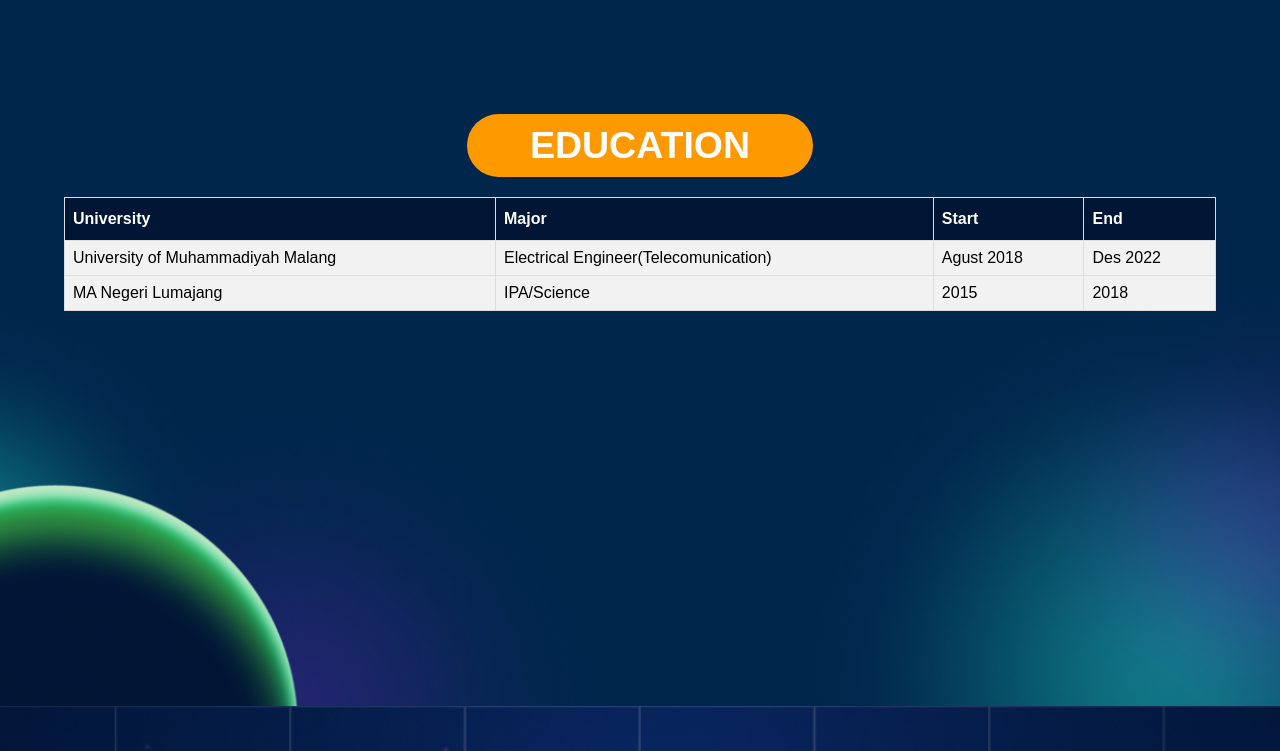
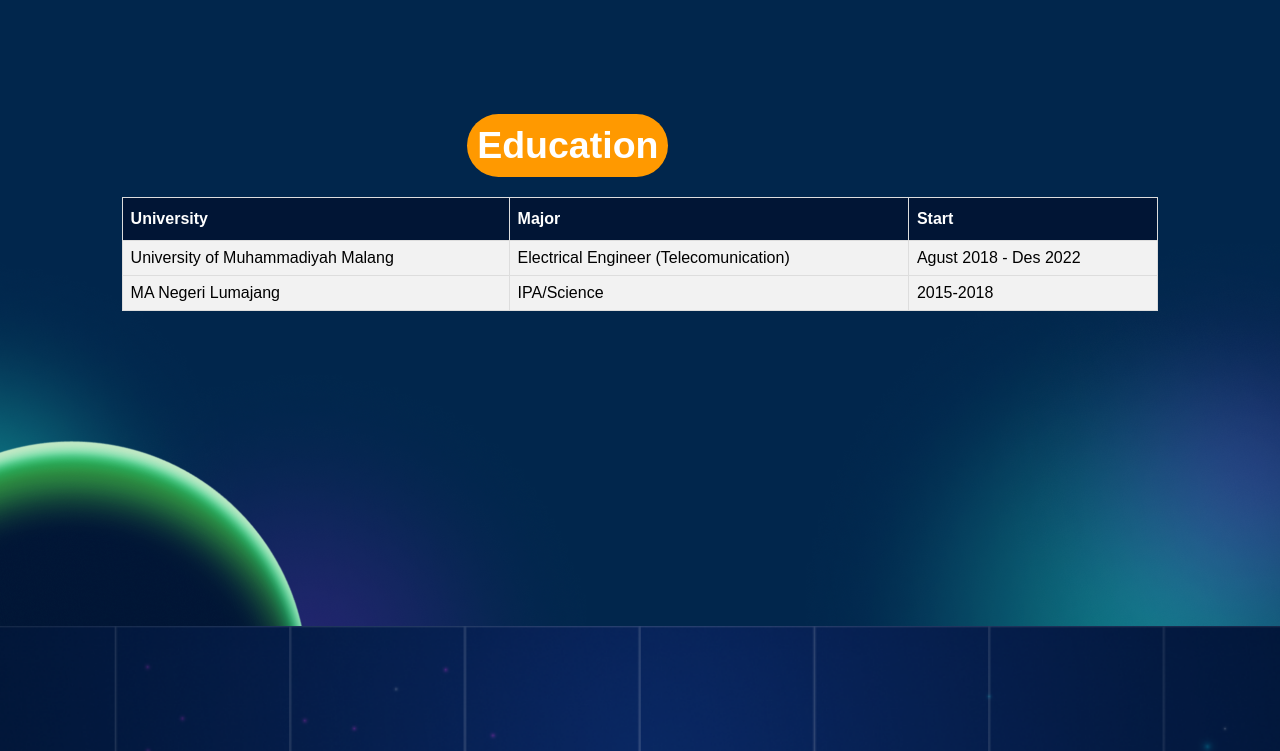
Before and after one commit to Dmarcellakbar/tubes_landingpage, a plain HTML site: page index.html in a window 1280 px wide. Shown: the part 2600-3351 px from the top of the page. Drawn offline with nearby package versions, Linux system fonts and the light colour scheme; a script that the page names is missing.

Commit message:
update 2

```diff
--- a/index.html
+++ b/index.html
@@ -63,14 +63,14 @@
         </button>
       </div>
       <div class="side2">
-        <img src="img/lanscape.png" width="500" />
+        <img src="img/lanscape.png" class="img-hero" />
       </div>
     </section>
 
     <!-- Content About -->
     <section class="section-about" id="about">
       <div class="side-left">
-        <img src="img/new_dicky.png" width="400" />
+        <img src="img/new_dicky.png" class="img-about" />
       </div>
       <div class="side-right">
         <div class="box-about">
@@ -128,27 +128,24 @@
     <!-- Content Education -->
     <section id="education">
       <div class="title">
-        <h1>EDUCATION</h1>
+        <h1>Education</h1>
       </div>
-      <div class="education">
-        <table id="educ">
+      <div class="experience_container">
+        <table id="exper">
           <tr>
             <th>University</th>
             <th>Major</th>
             <th>Start</th>
-            <th>End</th>
           </tr>
           <tr>
             <td>University of Muhammadiyah Malang</td>
-            <td>Electrical Engineer(Telecomunication)</td>
-            <td>Agust 2018</td>
-            <td>Des 2022</td>
+            <td>Electrical Engineer (Telecomunication)</td>
+            <td>Agust 2018 - Des 2022</td>
           </tr>
           <tr>
             <td>MA Negeri Lumajang</td>
             <td>IPA/Science</td>
-            <td>2015</td>
-            <td>2018</td>
+            <td>2015-2018</td>
           </tr>
         </table>
       </div>
--- a/styles.css
+++ b/styles.css
@@ -201,13 +201,13 @@ nav ul li {
   height: 80vh;
 }
 .title {
-  font-size: 25px;
   text-align: center;
   background: #ff9900;
   color: white;
   margin: 0 35%;
   padding: 10px;
   border-radius: 50px;
+  width: fit-content;
 }
 .experience_container {
   padding-left: 5%;
@@ -215,7 +215,7 @@ nav ul li {
   display: flex;
   justify-content: center;
   width: 100%;
-  height: 90vh;
+  height: 100%;
 }
 #exper {
   font-family: Arial, Helvetica, sans-serif;
@@ -254,41 +254,7 @@ nav ul li {
   background-size: cover;
   background-position: center center;
   width: 100%;
-  height: 90vh;
-}
-
-.education_container {
-  padding-left: 5%;
-  padding-right: 5%;
-  display: flex;
-  justify-content: center;
-  width: 100%;
-  height: 100%;
-}
-#educ {
-  font-family: Arial, Helvetica, sans-serif;
-  border-collapse: collapse;
-  width: 100%;
-  height: fit-content;
-  margin-top: 20px;
-}
-#educ td,
-#educ th {
-  border: 1px solid #ddd;
-  padding: 8px;
-}
-#educ tr {
-  background-color: #f2f2f2;
-}
-#educ tr:hover {
-  background-color: #ddd;
-}
-#educ th {
-  padding-top: 12px;
-  padding-bottom: 12px;
-  text-align: left;
-  background-color: #011535;
-  color: white;
+  height: 80vh;
 }
 
 /* Skills */
@@ -484,6 +450,7 @@ nav ul li {
 }
 .interest-container {
   display: flex;
+  flex-wrap: wrap;
   justify-content: center;
   align-items: center;
 }
@@ -552,6 +519,16 @@ nav ul li {
   }
   .box-about-details p {
     font-size: 18px;
+  }
+
+  .title {
+    font-size: 25px;
+  }
+  .img-about {
+    width: 400px;
+  }
+  .img-hero {
+    width: 500px;
   }
 }
 @media (max-width: 900px) {
@@ -625,4 +602,13 @@ nav ul li {
   .box-about-details p {
     font-size: 14px;
   }
+  .title {
+    font-size: 20px;
+  }
+  .img-about {
+    width: 300px;
+  }
+  .img-hero {
+    width: 300px;
+  }
 }
```
Also changed, not shown: link.txt (added).
